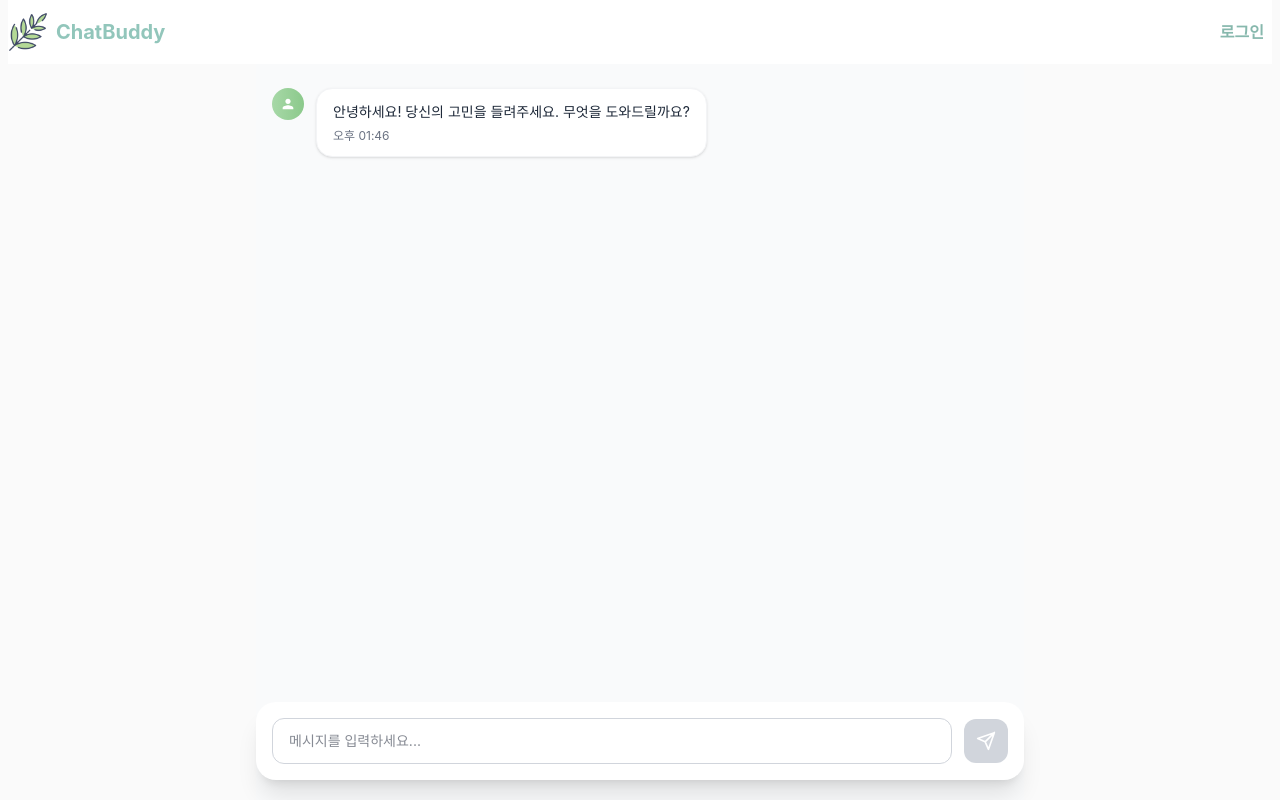
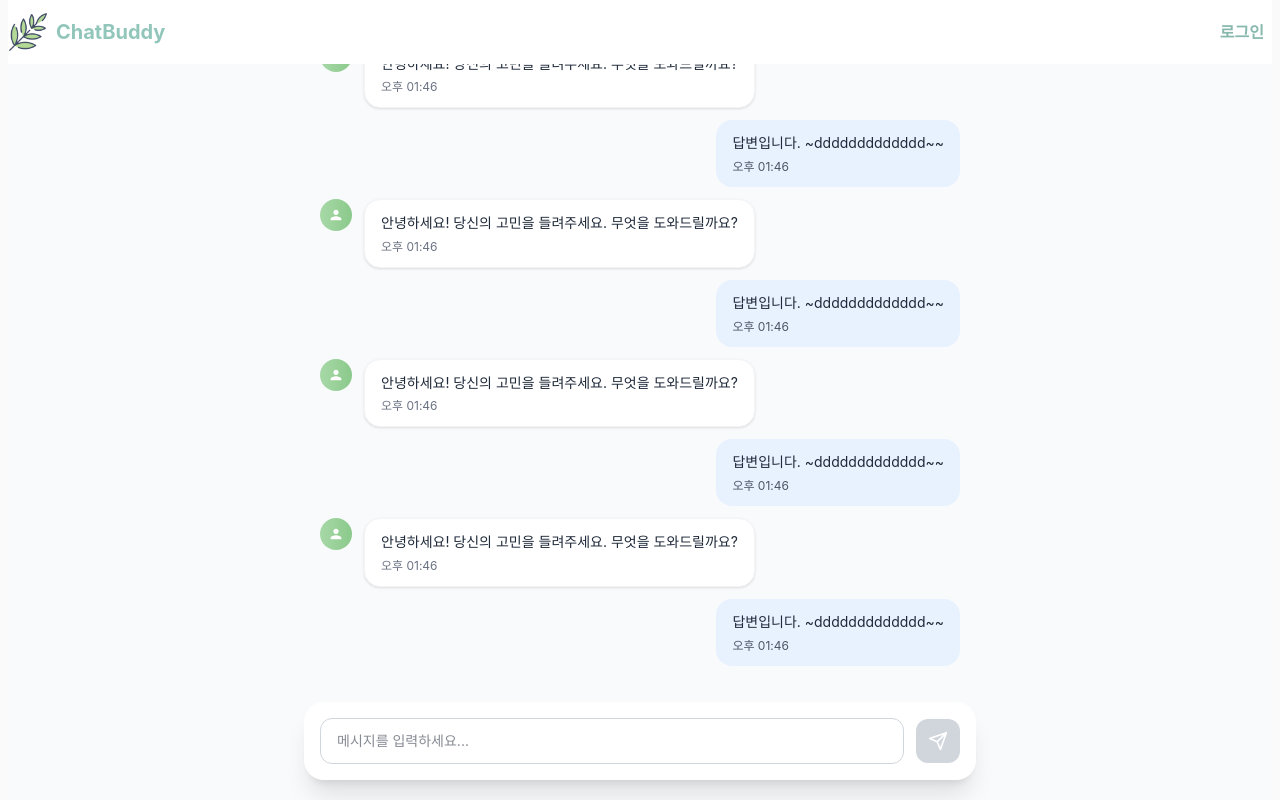
Before and after one commit to Sesac07/chatbuddy, a Next.js app: page /chat in a window 1280 px wide. Built offline with nearby package versions, Linux system fonts and the light colour scheme; no server answers.

Commit message:
style: 채팅 리스트 스크롤 구조 변경

```diff
--- a/src/app/chat/message-list.tsx
+++ b/src/app/chat/message-list.tsx
@@ -25,7 +25,7 @@ export default function MessageList({ messages, isTyping }: MessageListProps) {
   }, [messages, isTyping]);
 
   return (
-    <div className="scrollbar-hide flex-1 overflow-y-auto px-4 py-6">
+    <div className="flex-1 px-4 py-6">
       <div className="space-y-3">
         {messages.map((message) => (
           <div
--- a/src/app/chat/page.tsx
+++ b/src/app/chat/page.tsx
@@ -12,6 +12,60 @@ export default function ChatPage() {
         id: crypto.randomUUID(),
         content: '안녕하세요! 당신의 고민을 들려주세요. 무엇을 도와드릴까요?',
         sender: 'ai',
+        timestamp: new Date(),
+      },
+      {
+        id: crypto.randomUUID(),
+        content: '답변입니다. ~ddddddddddddd~~',
+        sender: 'user',
+        timestamp: new Date(),
+      },
+      {
+        id: crypto.randomUUID(),
+        content: '안녕하세요! 당신의 고민을 들려주세요. 무엇을 도와드릴까요?',
+        sender: 'ai',
+        timestamp: new Date(),
+      },
+      {
+        id: crypto.randomUUID(),
+        content: '답변입니다. ~ddddddddddddd~~',
+        sender: 'user',
+        timestamp: new Date(),
+      },
+      {
+        id: crypto.randomUUID(),
+        content: '안녕하세요! 당신의 고민을 들려주세요. 무엇을 도와드릴까요?',
+        sender: 'ai',
+        timestamp: new Date(),
+      },
+      {
+        id: crypto.randomUUID(),
+        content: '답변입니다. ~ddddddddddddd~~',
+        sender: 'user',
+        timestamp: new Date(),
+      },
+      {
+        id: crypto.randomUUID(),
+        content: '안녕하세요! 당신의 고민을 들려주세요. 무엇을 도와드릴까요?',
+        sender: 'ai',
+        timestamp: new Date(),
+      },
+      {
+        id: crypto.randomUUID(),
+        content: '답변입니다. ~ddddddddddddd~~',
+        sender: 'user',
+        timestamp: new Date(),
+      },
+      {
+        id: crypto.randomUUID(),
+        content: '안녕하세요! 당신의 고민을 들려주세요. 무엇을 도와드릴까요?',
+        sender: 'ai',
+        timestamp: new Date(),
+      },
+      {
+        id: crypto.randomUUID(),
+        content: '답변입니다. ~ddddddddddddd~~',
+        sender: 'user',
         timestamp: new Date(),
       },
     ],
@@ -63,16 +117,19 @@ export default function ChatPage() {
   };
 
   return (
-    <div className="mx-auto flex h-[calc(100vh-4rem)] max-w-2xl flex-col bg-gray-50 lg:max-w-3xl">
-      {/* 채팅 메시지 영역 */}
+    <div className="flex h-[calc(100vh-4rem)] flex-col bg-gray-50">
+      <div className="flex-1 overflow-y-auto">
+        <div className="mx-auto max-w-2xl">
           <MessageList messages={chatState.messages} isTyping={chatState.isTyping} />
-
-      {/* 메시지 입력 영역 */}
+        </div>
+      </div>
+      <div className="mx-auto w-full max-w-2xl">
         <MessageInput
           onSendMessage={sendMessage}
           isLoading={chatState.isLoading}
           disabled={chatState.isTyping}
         />
       </div>
+    </div>
   );
 }
```
Lines whose indentation alone changed are shown as unchanged.
